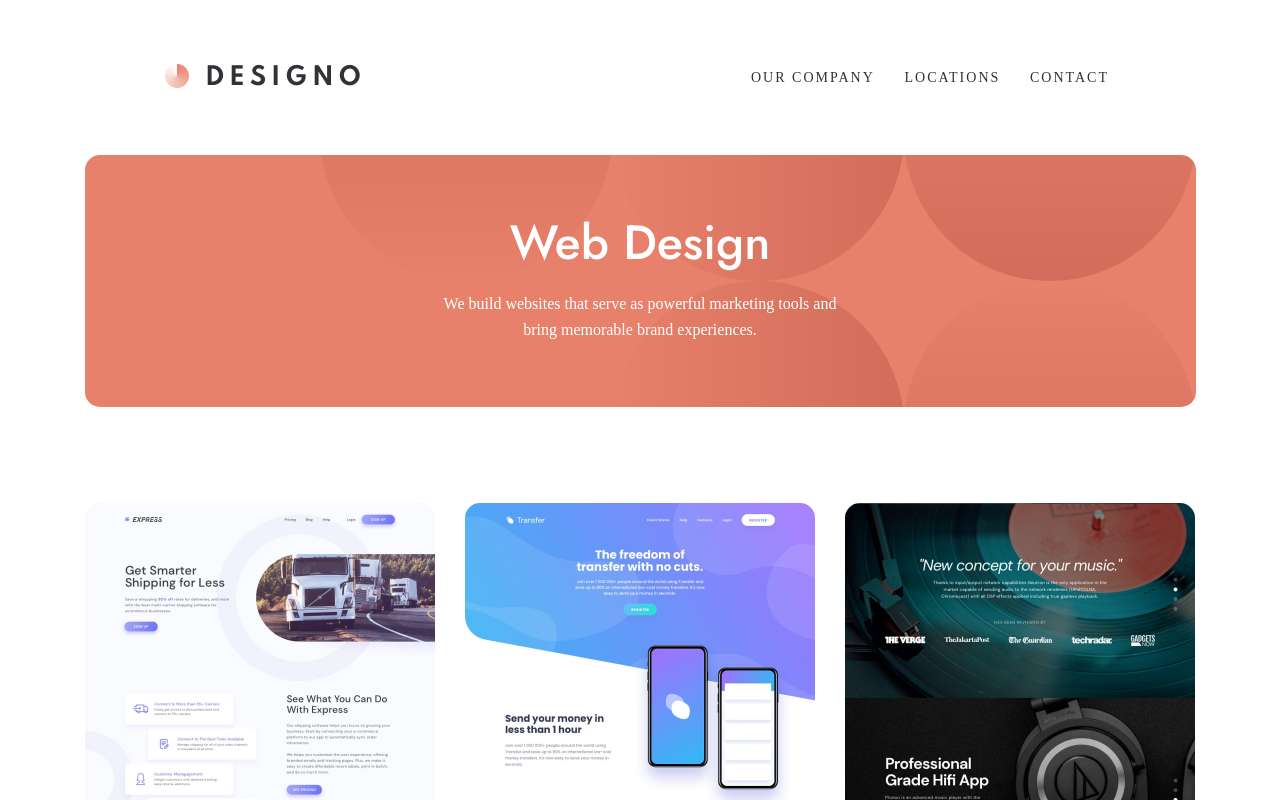
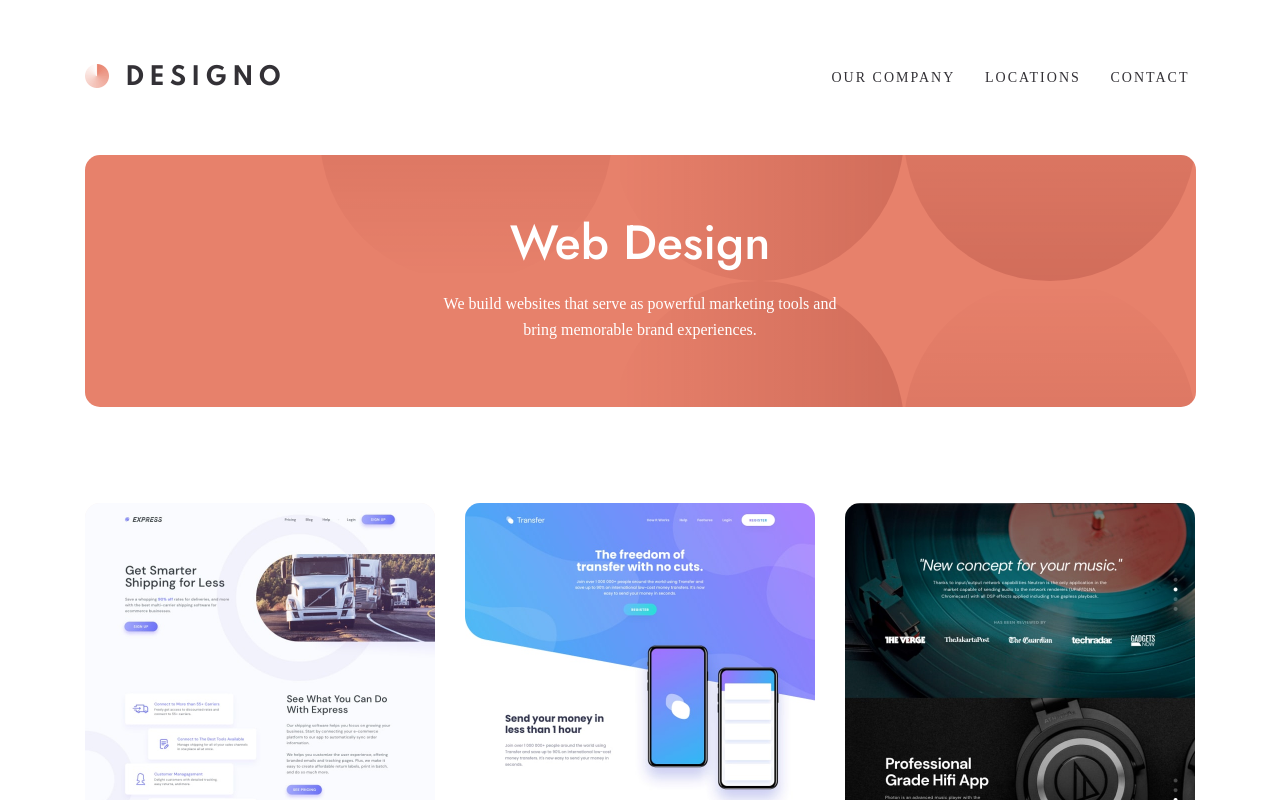
Before and after one commit to danielopq/designo, a React (Vite) app: page / in a window 1280 px wide. Shown: the top 800 px of the page. Built offline with nearby package versions, Linux system fonts and the light colour scheme; a web font is replaced by a local one.

Commit message:
topNavBar - fixed

```diff
--- a/src/components/layout/topNavBar/topNavBar.scss
+++ b/src/components/layout/topNavBar/topNavBar.scss
@@ -46,7 +46,7 @@
 
     @include breakpoints.desktop {
         #topNavBar {
-            max-width: 1440px;
-            padding: 64px 165px 0px;
+            max-width: 1111px;
+            padding: 64px 0px 0px;
         }
     }
```
